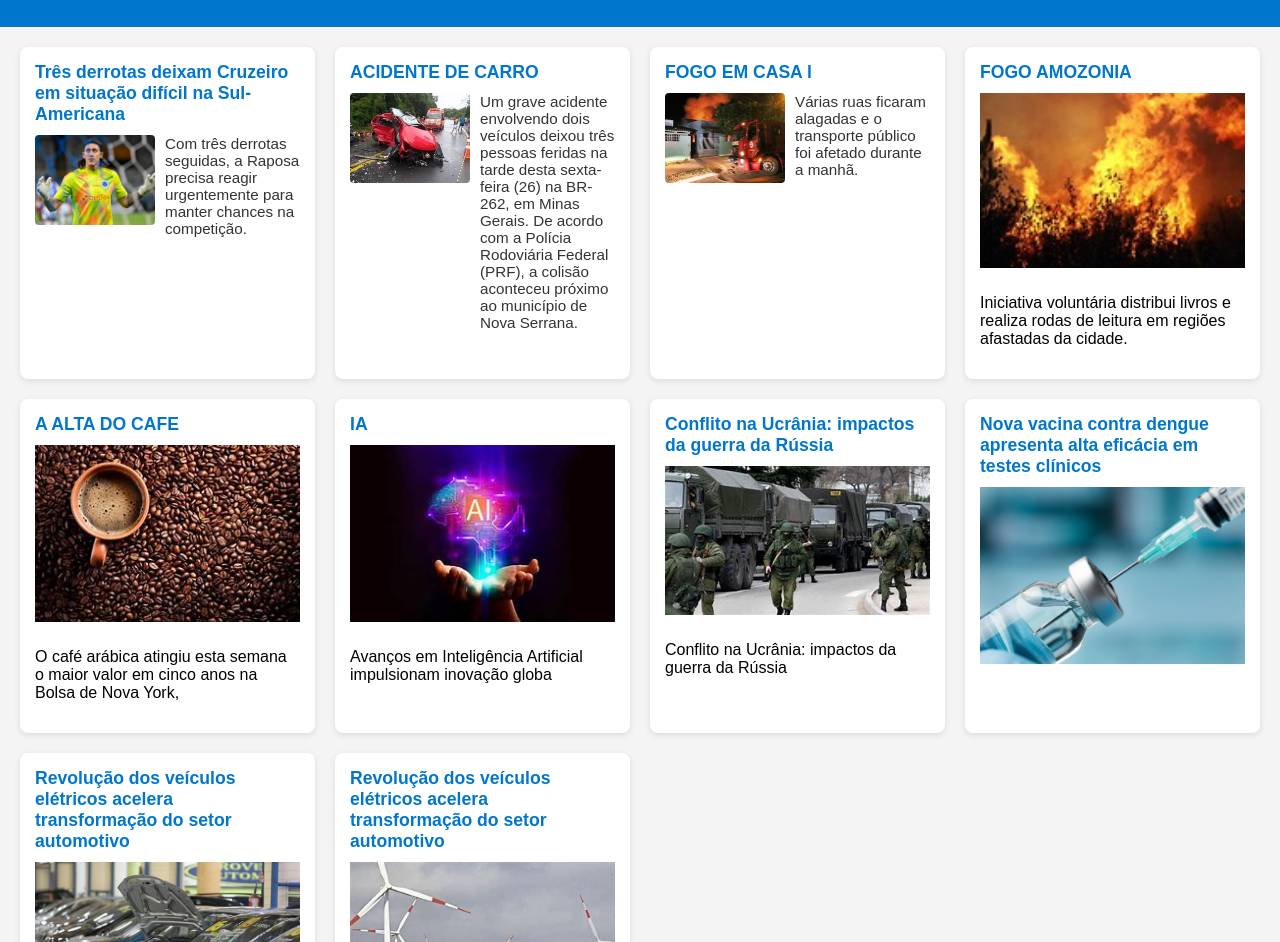
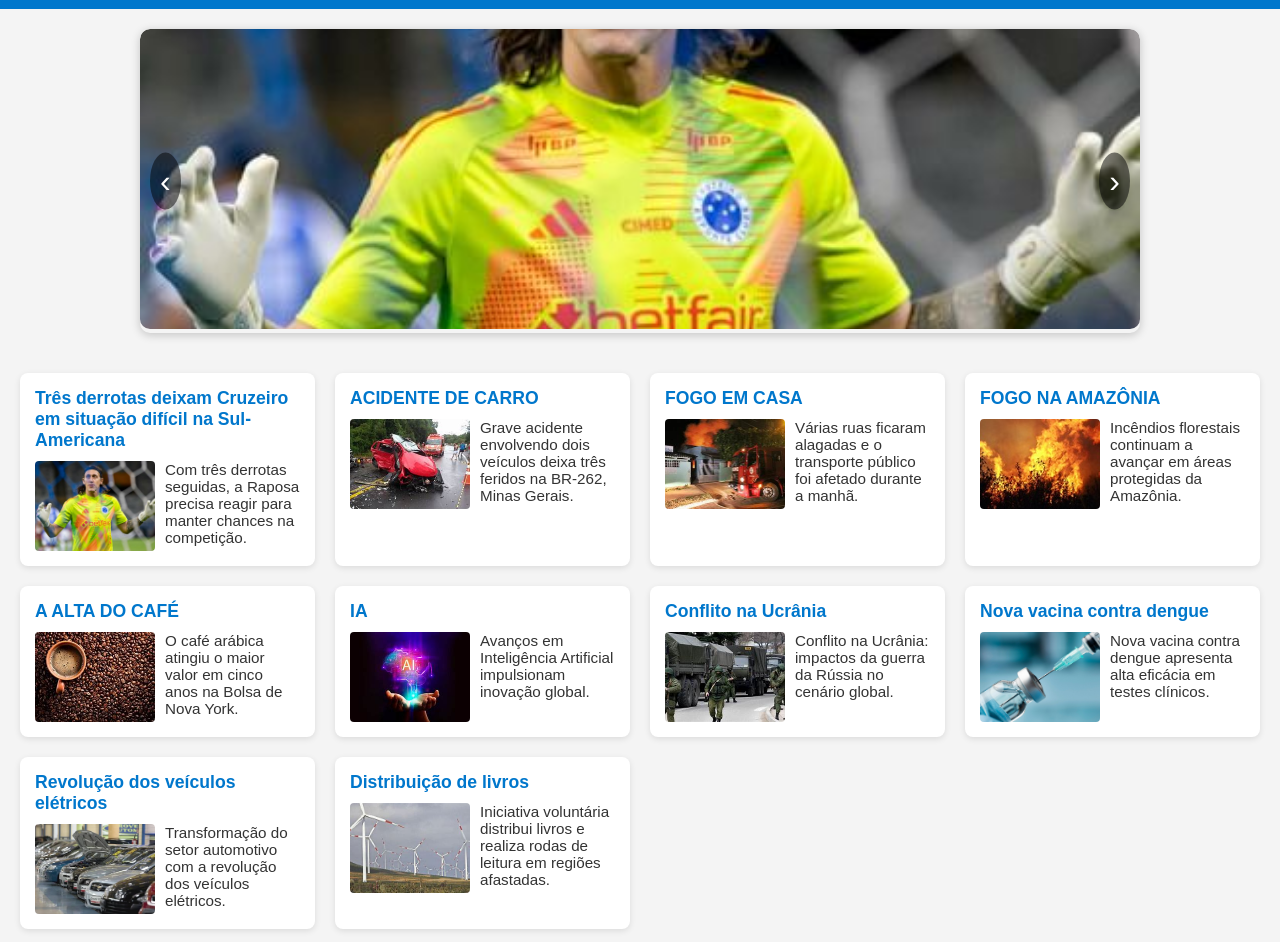
Before and after one commit to jcwgm/joao, a plain HTML site: page index.html in a window 1280 px wide. Shown: the part 111-1053 px from the top of the page. Drawn offline with Linux system fonts and the light colour scheme.

Commit message:
Update index.html
Signed-off-by: jcwgm <jcwgmoreira@gmail.com>

```diff
--- a/index.html
+++ b/index.html
@@ -1,4 +1,4 @@
-<<!DOCTYPE html>
+<!DOCTYPE html>
 <html lang="pt-BR">
 
 <head>
@@ -23,6 +23,63 @@
         main {
             padding: 20px;
         }
+        /* Carrossel de Destaques */
+
+        .carousel {
+            position: relative;
+            overflow: hidden;
+            width: 100%;
+            max-width: 1000px;
+            margin: 0 auto 40px auto;
+            border-radius: 10px;
+            box-shadow: 0 2px 10px rgba(0, 0, 0, 0.2);
+        }
+
+        .carousel-track {
+            display: flex;
+            transition: transform 0.5s ease;
+        }
+
+        .carousel-item {
+            min-width: 100%;
+            position: relative;
+        }
+
+        .carousel-item a {
+            display: block;
+            width: 100%;
+            height: 100%;
+        }
+
+        .carousel-item img {
+            width: 100%;
+            height: 300px;
+            object-fit: cover;
+            border-radius: 10px;
+        }
+
+        .carousel-button {
+            position: absolute;
+            top: 50%;
+            transform: translateY(-50%);
+            background: rgba(0, 0, 0, 0.5);
+            color: white;
+            border: none;
+            font-size: 2rem;
+            padding: 10px;
+            cursor: pointer;
+            z-index: 10;
+            border-radius: 50%;
+        }
+
+        .carousel-button.prev {
+            left: 10px;
+        }
+
+        .carousel-button.next {
+            right: 10px;
+        }
+        /* Notícias */
 
         .noticias {
             display: grid;
@@ -61,7 +118,8 @@
             align-items: flex-start;
         }
 
-            .article-com-imagem img {
+        .article-com-imagem img,
+        article>img {
             width: 120px;
             height: 90px;
             object-fit: cover;
@@ -69,7 +127,8 @@
             flex-shrink: 0;
         }
 
-            .article-com-imagem p {
+        .article-com-imagem p,
+        article>p {
             font-size: 0.95rem;
             color: #333;
             margin: 0;
@@ -82,6 +141,19 @@
             padding: 15px;
             margin-top: 30px;
         }
+        /* Responsividade */
+
+        @media (max-width: 768px) {
+            .carousel-item img {
+                height: 200px;
+            }
+        }
+
+        @media (max-width: 480px) {
+            .carousel-item img {
+                height: 150px;
+            }
+        }
     </style>
 </head>
 
@@ -92,109 +164,164 @@
     </header>
 
     <main>
+
+        <!-- Carrossel de Destaques -->
+        <div class="carousel">
+            <div class="carousel-track">
+                <!-- 10 notícias no carrossel -->
+                <div class="carousel-item">
+                    <a href="noticia1.html"><img src="Nova pasta/072a3c80d679ff376b992bf6bce1dec1.jpeg" alt="Notícia 1"></a>
+                </div>
+                <div class="carousel-item">
+                    <a href="noticia2.html"><img src="Nova pasta/2.jpeg" alt="Notícia 2"></a>
+                </div>
+                <div class="carousel-item">
+                    <a href="noticia3.html"><img src="Nova pasta/3.jpeg" alt="Notícia 3"></a>
+                </div>
+                <div class="carousel-item">
+                    <a href="noticia4.html"><img src="Nova pasta/4.jpeg" alt="Notícia 4"></a>
+                </div>
+                <div class="carousel-item">
+                    <a href="noticia5.html"><img src="Nova pasta/5.jpeg" alt="Notícia 5"></a>
+                </div>
+                <div class="carousel-item">
+                    <a href="noticia6.html"><img src="Nova pasta/6.jpeg" alt="Notícia 6"></a>
+                </div>
+                <div class="carousel-item">
+                    <a href="noticia7.html"><img src="Nova pasta/7.jpeg" alt="Notícia 7"></a>
+                </div>
+                <div class="carousel-item">
+                    <a href="noticia8.html"><img src="Nova pasta/08.jpeg" alt="Notícia 8"></a>
+                </div>
+                <div class="carousel-item">
+                    <a href="noticia9.html"><img src="Nova pasta/10.webp" alt="Notícia 9"></a>
+                </div>
+                <div class="carousel-item">
+                    <a href="noticia10.html"><img src="Nova pasta/11.jpeg" alt="Notícia 10"></a>
+                </div>
+            </div>
+
+            <button class="carousel-button prev">‹</button>
+            <button class="carousel-button next">›</button>
+        </div>
+
+        <!-- Notícias -->
         <section class="noticias">
 
-
+            <!-- Todas as notícias listadas também -->
             <article>
                 <h2><a href="noticia1.html">Três derrotas deixam Cruzeiro em situação difícil na Sul-Americana</a></h2>
                 <div class="article-com-imagem">
-                        <img src="Nova pasta/072a3c80d679ff376b992bf6bce1dec1.jpeg" alt="Jogadores do Cruzeiro em campo">
-                        <p>Com três derrotas seguidas, a Raposa precisa reagir urgentemente para manter chances na competição.</p>
+                    <img src="Nova pasta/072a3c80d679ff376b992bf6bce1dec1.jpeg" alt="Cruzeiro">
+                    <p>Com três derrotas seguidas, a Raposa precisa reagir para manter chances na competição.</p>
                 </div>
             </article>
 
-
             <article>
-                    <h2><a href="noticia2.html">ACIDENTE DE CARRO </a></h2>
+                <h2><a href="noticia2.html">ACIDENTE DE CARRO</a></h2>
                 <div class="article-com-imagem">
-                        <img src="Nova pasta/2.jpeg" alt="Time feminino comemorando">
-                        <p> Um grave acidente envolvendo dois veículos deixou três pessoas feridas na tarde desta sexta-feira (26) na BR-262, em Minas Gerais. De acordo com a Polícia Rodoviária Federal (PRF), a colisão aconteceu próximo ao município de Nova
-                            Serrana.
-                        </p>
+                    <img src="Nova pasta/2.jpeg" alt="Acidente">
+                    <p>Grave acidente envolvendo dois veículos deixa três feridos na BR-262, Minas Gerais.</p>
                 </div>
             </article>
 
-
-
-
             <article>
-                    <h2><a href="noticia3.html">FOGO EM CASA l</a></h2>
+                <h2><a href="noticia3.html">FOGO EM CASA</a></h2>
                 <div class="article-com-imagem">
-                        <img src="Nova pasta/3.jpeg" alt="Alagamento em rua da cidade">
+                    <img src="Nova pasta/3.jpeg" alt="Fogo em casa">
                     <p>Várias ruas ficaram alagadas e o transporte público foi afetado durante a manhã.</p>
                 </div>
             </article>
 
-
-
+            <article>
+                <h2><a href="noticia4.html">FOGO NA AMAZÔNIA</a></h2>
+                <div class="article-com-imagem">
+                    <img src="Nova pasta/4.jpeg" alt="Fogo Amazônia">
+                    <p>Incêndios florestais continuam a avançar em áreas protegidas da Amazônia.</p>
+                </div>
+            </article>
 
             <article>
-                    <h2><a href="noticia4.html">FOGO AMOZONIA </a></h2>
-                    <img src="Nova pasta/4.jpeg" alt="Alagamento em rua da cidade">
-                    <p>Iniciativa voluntária distribui livros e realiza rodas de leitura em regiões afastadas da cidade.</p>
+                <h2><a href="noticia5.html">A ALTA DO CAFÉ</a></h2>
+                <div class="article-com-imagem">
+                    <img src="Nova pasta/5.jpeg" alt="Café">
+                    <p>O café arábica atingiu o maior valor em cinco anos na Bolsa de Nova York.</p>
+                </div>
             </article>
 
+            <article>
+                <h2><a href="noticia6.html">IA</a></h2>
+                <div class="article-com-imagem">
+                    <img src="Nova pasta/6.jpeg" alt="Inteligência Artificial">
+                    <p>Avanços em Inteligência Artificial impulsionam inovação global.</p>
+                </div>
+            </article>
 
             <article>
-                    <h2><a href="noticia5.html">A ALTA DO CAFE </a></h2>
-                    <img src="Nova pasta/5.jpeg" alt="Alagamento em rua da cidade">
-                    <p>O café arábica atingiu esta semana o maior valor em cinco anos na Bolsa de Nova York,</p>
+                <h2><a href="noticia7.html">Conflito na Ucrânia</a></h2>
+                <div class="article-com-imagem">
+                    <img src="Nova pasta/7.jpeg" alt="Ucrânia">
+                    <p>Conflito na Ucrânia: impactos da guerra da Rússia no cenário global.</p>
+                </div>
             </article>
 
+            <article>
+                <h2><a href="noticia8.html">Nova vacina contra dengue</a></h2>
+                <div class="article-com-imagem">
+                    <img src="Nova pasta/08.jpeg" alt="Vacina Dengue">
+                    <p>Nova vacina contra dengue apresenta alta eficácia em testes clínicos.</p>
+                </div>
+            </article>
 
             <article>
-                    <h2><a href="noticia6.html">IA </a></h2>
-                    <img src="Nova pasta/6.jpeg" alt="Alagamento em rua da cidade">
-                    <p>Avanços em Inteligência Artificial impulsionam inovação globa</p>
+                <h2><a href="noticia9.html">Revolução dos veículos elétricos</a></h2>
+                <div class="article-com-imagem">
+                    <img src="Nova pasta/10.webp" alt="Veículos Elétricos">
+                    <p>Transformação do setor automotivo com a revolução dos veículos elétricos.</p>
+                </div>
             </article>
 
-
             <article>
-                    <h2><a href="noticia7.html">Conflito na Ucrânia: impactos da guerra da Rússia</a></h2>
-                    <img src="Nova pasta/7.jpeg" alt="Alagamento em rua da cidade">
-                    <p>Conflito na Ucrânia: impactos da guerra da Rússia</p>
+                <h2><a href="noticia10.html">Distribuição de livros</a></h2>
+                <div class="article-com-imagem">
+                    <img src="Nova pasta/11.jpeg" alt="Livros">
+                    <p>Iniciativa voluntária distribui livros e realiza rodas de leitura em regiões afastadas.</p>
+                </div>
             </article>
 
+        </section>
 
-                <article>
-                    <h2>
-                        <a href="noticia8.html">Nova vacina contra dengue apresenta alta eficácia em testes clínicos</a></h2>
-                    </h2>
-                    <img src="Nova pasta/08.jpeg" alt="Alagamento em rua da cidade">
-                </article>
-
-
-
-
-                <article>
-                    <h2><a href="noticia9.html">Revolução dos veículos elétricos acelera transformação do setor automotivo</a></h2>
-                    </a>
-                    <img src="Nova pasta/10.webp" alt="Alagamento em rua da cidade">
-                    <p>Iniciativa voluntária distribui livros e realiza rodas de leitura em regiões afastadas da cidade.</p>
-                </article>
-
-
-
-                <article>
-                    <h2><a href="noticia10.htm">Revolução dos veículos elétricos acelera transformação do setor automotivo</a></h2>
-                    </a>
-                    <img src="Nova pasta/11.jpeg" alt="Alagamento em rua da cidade">
-                    <p>Iniciativa voluntária distribui livros e realiza rodas de leitura em regiões afastadas da cidade.</p>
-                </article>
-
-
-
-
-
-
-
-            </section>
     </main>
 
     <footer>
         <p>&copy; 2025 Jornal Online</p>
     </footer>
 
+    <script>
+        const track = document.querySelector('.carousel-track');
+        const prevButton = document.querySelector('.carousel-button.prev');
+        const nextButton = document.querySelector('.carousel-button.next');
+        const items = document.querySelectorAll('.carousel-item');
+        let currentIndex = 0;
+
+        function updateCarousel() {
+            const width = items[0].offsetWidth;
+            track.style.transform = `translateX(-${width * currentIndex}px)`;
+        }
+
+        nextButton.addEventListener('click', () => {
+            currentIndex = (currentIndex + 1) % items.length;
+            updateCarousel();
+        });
+
+        prevButton.addEventListener('click', () => {
+            currentIndex = (currentIndex - 1 + items.length) % items.length;
+            updateCarousel();
+        });
+
+        window.addEventListener('resize', updateCarousel);
+    </script>
+
 </body>
 
 </html>
```
Lines whose indentation alone changed are shown as unchanged.
